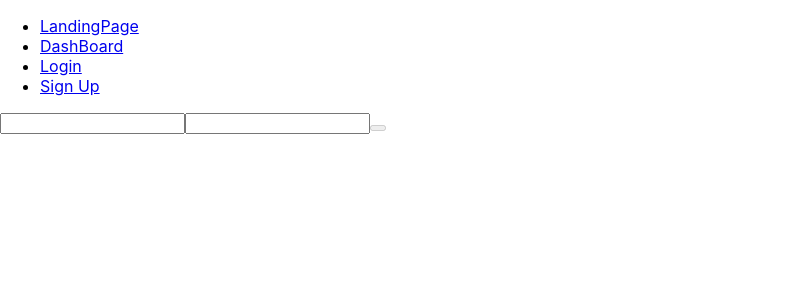
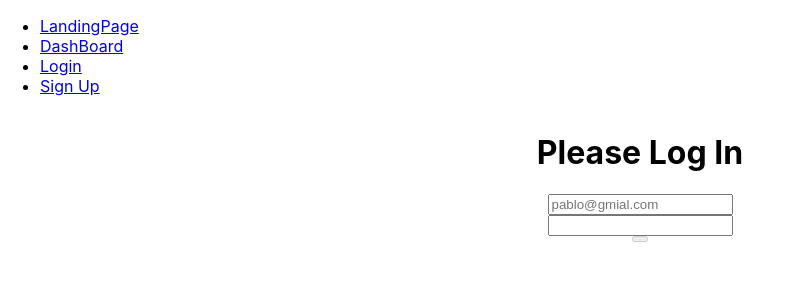
Before and after one commit to kimchirice/woc, a React (Create React App) app in the folder web/: page /login in a window 1280 px wide. Shown: the top 300 px of the page, without its empty margins (0-805 px from the left). Built offline with nearby package versions, Linux system fonts and the light colour scheme; no server answers.

Commit message:
Styles created

```diff
--- a/web/src/pages/login/Login.jsx
+++ b/web/src/pages/login/Login.jsx
@@ -1,5 +1,7 @@
 import React from "react";
 import { useState } from "react";
+import './login.css'
+
 
 const Log = () => {
     const [email, setEmail] = useState('')
@@ -14,21 +16,23 @@ const Log = () => {
     };
 
     return (
-        <div className="login">
+        <div className="login-wrapper">
+            <h1>Please Log In</h1>
             <form className="login-form" onSubmit={handleSubmit}>
                 <input
                     type="email"
-                    name="email"
+                    placeholder="pablo@gmial.com"
+                    className="email"
                     value={email}
                     onChange={(e) => setEmail(e.target.value)}>
                 </input>
                 <input
                     type="password"
-                    name="password"
+                    className="password"
                     value={password}
                     onChange={(e) => setPassword(e.target.value)}>
                 </input>
-                <button block type="submit" disabled={!validateForm()}></button>
+                <button block type="submit" className="submit-button" disabled={!validateForm()}></button>
             </form>
         </div>
      );
--- /dev/null
+++ b/web/src/pages/login/login.css
@@ -0,0 +1,11 @@
+.login-wrapper {
+    display: flex;
+    flex-direction: column;
+    align-items: center;
+}
+.login-form {
+    display: flex;
+    flex-direction: column;
+    align-items: center;
+
+}
```
